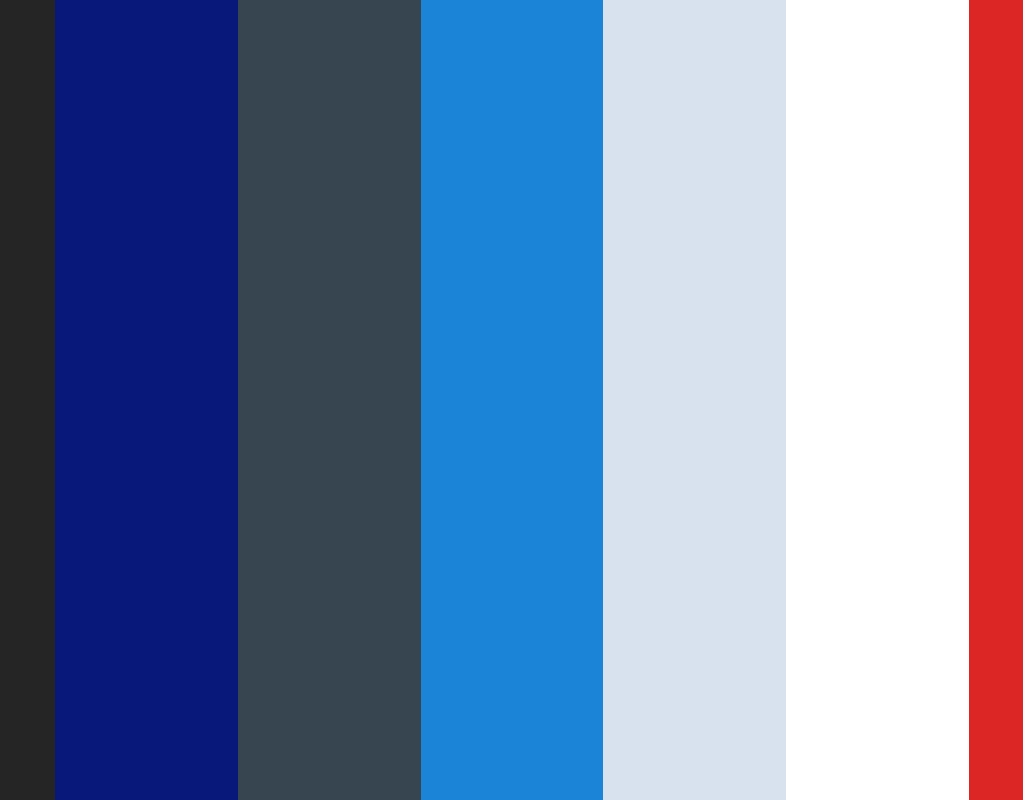
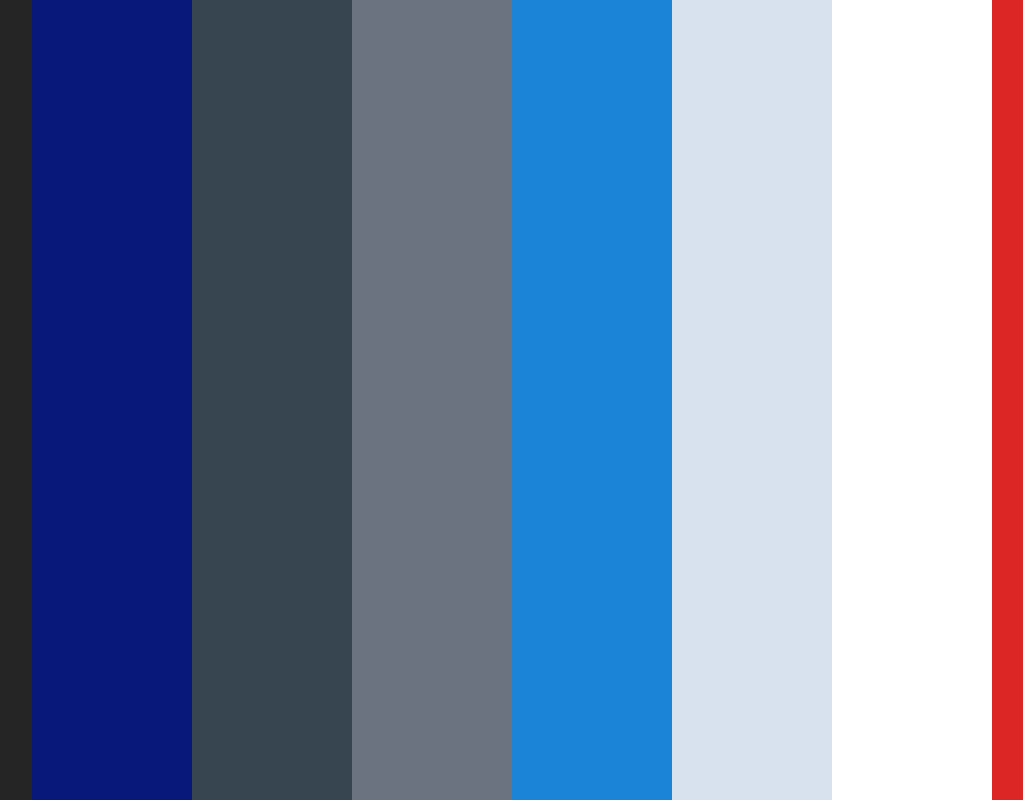
Before and after one commit to Akshazz/sms-revised-template, a plain HTML site: page themeColor/themeColor.html in a window 1280 px wide. Shown: the whole page, without its empty margins (128-1151 px from the left). Drawn offline with Linux system fonts and the light colour scheme.

Commit message:
change the property of scrollbar and added color

```diff
--- a/login/login.css
+++ b/login/login.css
@@ -38,7 +38,7 @@
 }
 
 .loginLineBreak {
-  border-bottom: 2px solid var(--gray);
+  border-bottom: 2px solid var(--light-gray);
   display: block;
   margin: auto;
 }
--- a/main.css
+++ b/main.css
@@ -8,6 +8,8 @@
   --black: #252525;
   --bg-color: #edf2f9;
   --gray: #36454f;
+  --light-gray: #6b7280;
+
   --danger-color: #dc2626;
 }
 
@@ -20,7 +22,26 @@
 
 body {
   background-color: var(--bg-color) !important;
+  scrollbar-color: red green !important;
 }
+
+/* Scrollbar Properties */
+
+::-webkit-scrollbar {
+  width: 0.5vw;
+  background-color: white;
+}
+
+::-webkit-scrollbar-thumb {
+  background: var(--light-gray);
+  border-radius: 5px;
+}
+
+::-webkit-scrollbar-track {
+  background: var(--shady-white);
+}
+
+/* Logo properties */
 
 .topBarLogo .logo-details {
   height: 60px;
--- a/sidebar.css
+++ b/sidebar.css
@@ -4,7 +4,6 @@
   left: 0%;
   top: 4.3125rem;
   height: calc(100vh - 4.3125rem);
-  /* overflow-y: auto; */
   width: 60px;
   background: #07177a;
   padding: 6px 5px;
@@ -15,6 +14,7 @@
 .sidebar::-webkit-scrollbar {
   display: none;
 }
+
 .sidebar.open {
   width: 234px;
 }
@@ -281,11 +281,13 @@
     width: 0;
     opacity: 0;
     visibility: hidden;
+    overflow-y: auto;
   }
   .sidebar.open {
     opacity: 1;
     width: 50%;
     visibility: visible;
+    overflow-y: auto;
   }
 }
 
--- a/themeColor/themeColor.css
+++ b/themeColor/themeColor.css
@@ -4,32 +4,36 @@
   display: flex;
 }
 
-div:nth-child(1) {
+.theme div:nth-child(1) {
   background-color: var(--black);
   width: 100%;
 }
 
-div:nth-child(2) {
+.theme div:nth-child(2) {
   background-color: var(--secondary-color);
   width: 100%;
 }
-div:nth-child(3) {
+.theme div:nth-child(3) {
   background-color: var(--gray);
   width: 100%;
 }
-div:nth-child(4) {
+.theme div:nth-child(4) {
+  background-color: var(--light-gray);
+  width: 100%;
+}
+.theme div:nth-child(5) {
   background-color: var(--primary-color);
   width: 100%;
 }
-div:nth-child(5) {
+.theme div:nth-child(6) {
   background-color: var(--shady-white);
   width: 100%;
 }
-div:nth-child(6) {
+.theme div:nth-child(7) {
   background-color: var(--white);
   width: 100%;
 }
-div:nth-child(7) {
+.theme div:nth-child(8) {
   background-color: var(--danger-color);
   width: 100%;
 }
--- a/themeColor/themeColor.html
+++ b/themeColor/themeColor.html
@@ -17,6 +17,7 @@
       <div></div>
       <div></div>
       <div></div>
+      <div></div>
     </div>
   </body>
 </html>
```
Also changed, not shown: index.html (+1 -1 lines).
